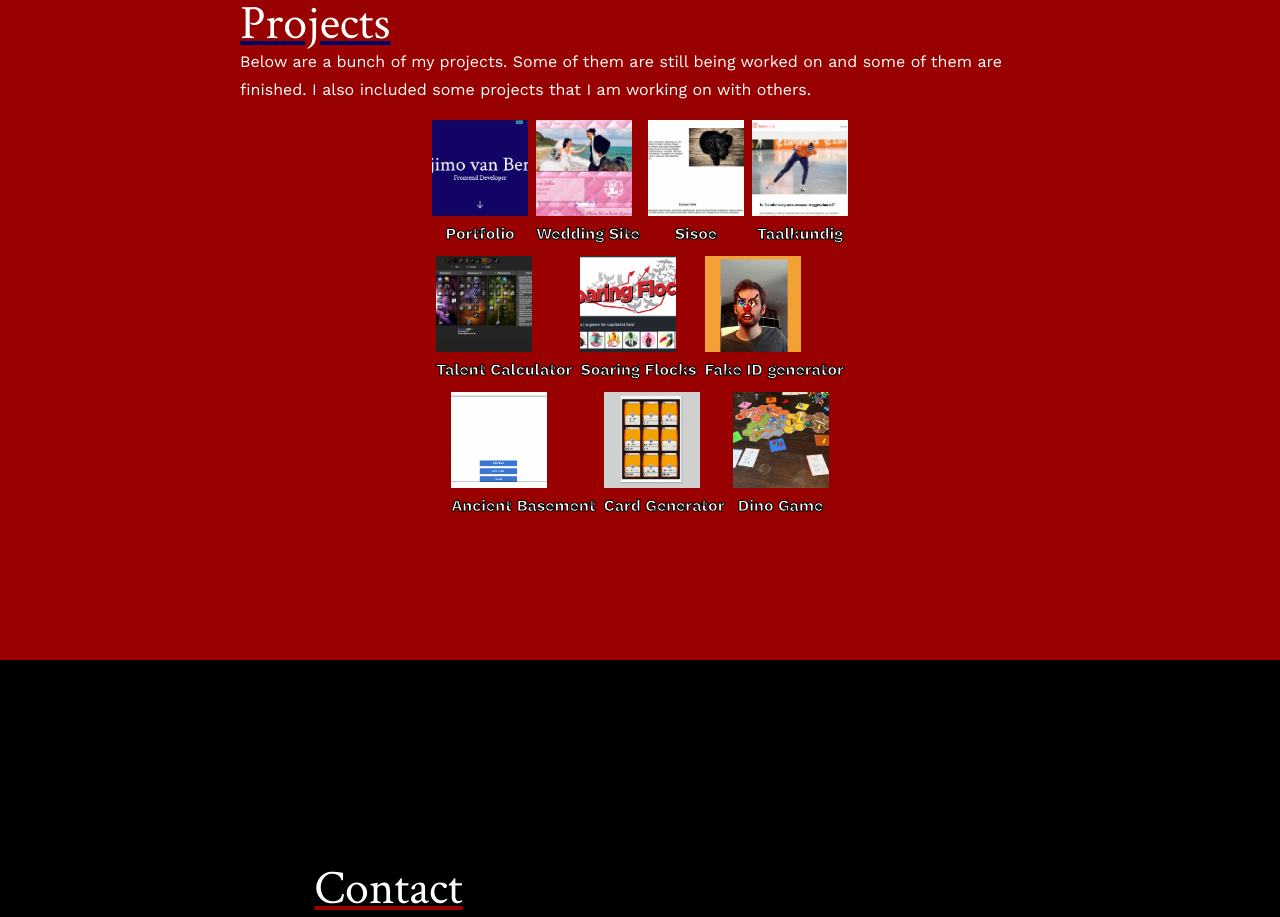
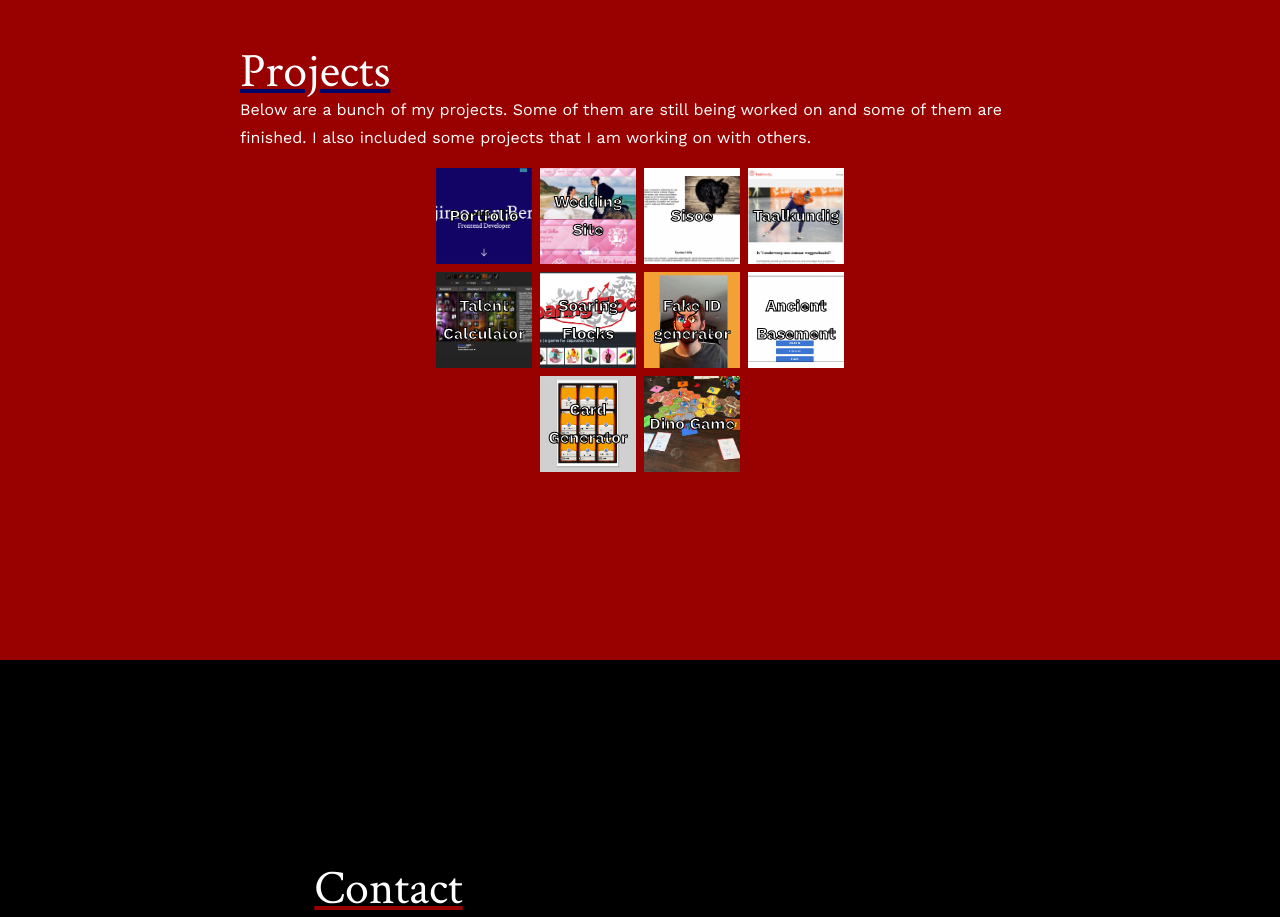
Before and after one commit to Djimovanberlo/Djimovanberlo.github.io, a React (Create React App) app: page / in a window 1280 px wide. Shown: the part 1740-2657 px from the top of the page. Built offline with nearby package versions, Linux system fonts and the light colour scheme; no server answers.

Commit message:
fix z-index

```diff
--- a/src/components/projects-grid/style.scss
+++ b/src/components/projects-grid/style.scss
@@ -7,11 +7,11 @@
   margin-inline: auto;
 
   &__cell {
-    // position: relative;
-    // display: grid;
-    // place-items: center;
-    // grid-column: span 1;
-    // grid-row: span 1;
+    position: relative;
+    display: grid;
+    place-items: center;
+    grid-column: span 1;
+    grid-row: span 1;
 
     & > img {
       background-repeat: no-repeat;
@@ -22,10 +22,9 @@
 
     & > span {
       text-align: center;
-      // position: absolute;
+      position: absolute;
       left: 0;
       right: 0;
-      margin-top: -100%;
 
       & > .p {
         -webkit-text-stroke-width: 1px;
--- a/src/components/projects-modal/style.scss
+++ b/src/components/projects-modal/style.scss
@@ -1,12 +1,11 @@
 .projectsModal {
   width: fit-content;
+  position: absolute;
+  z-index: 999;
   max-width: 650px;
   padding: $space-sm;
   box-shadow: 0px 0px 10px var(--black);
   @include fade-in;
-  // animation-name: fade-in;
-  // animation-duration: 0.5s;
-  // animation-timing-function: ease-in-out;
   background-color: var(--background-color);
   color: var(--color);
   border: none;
```
